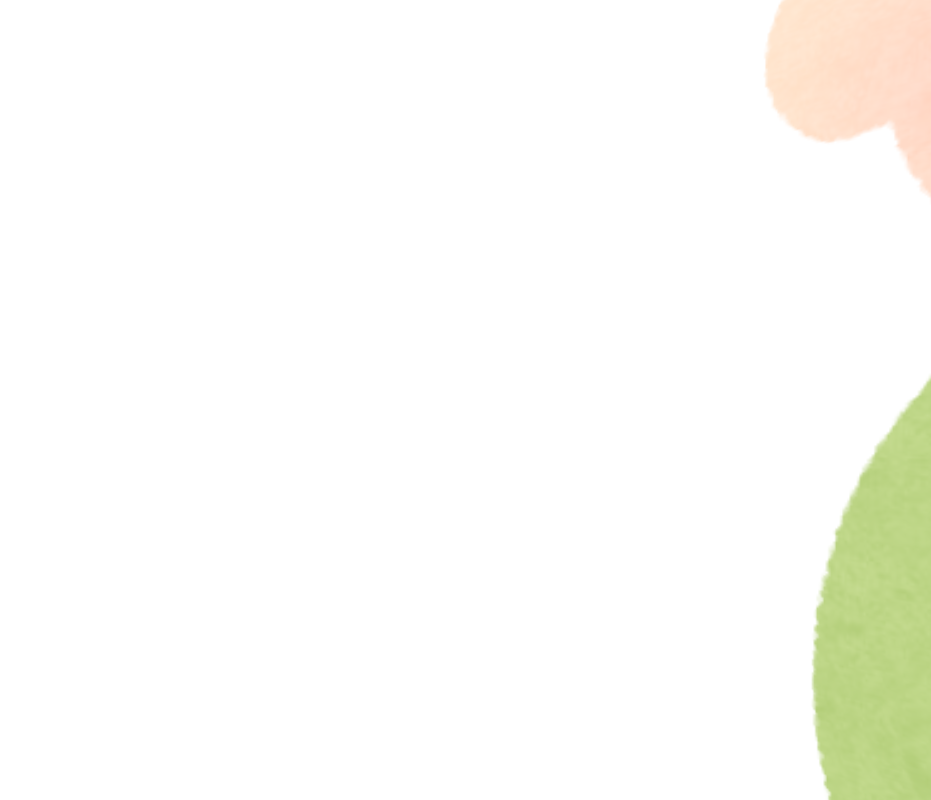
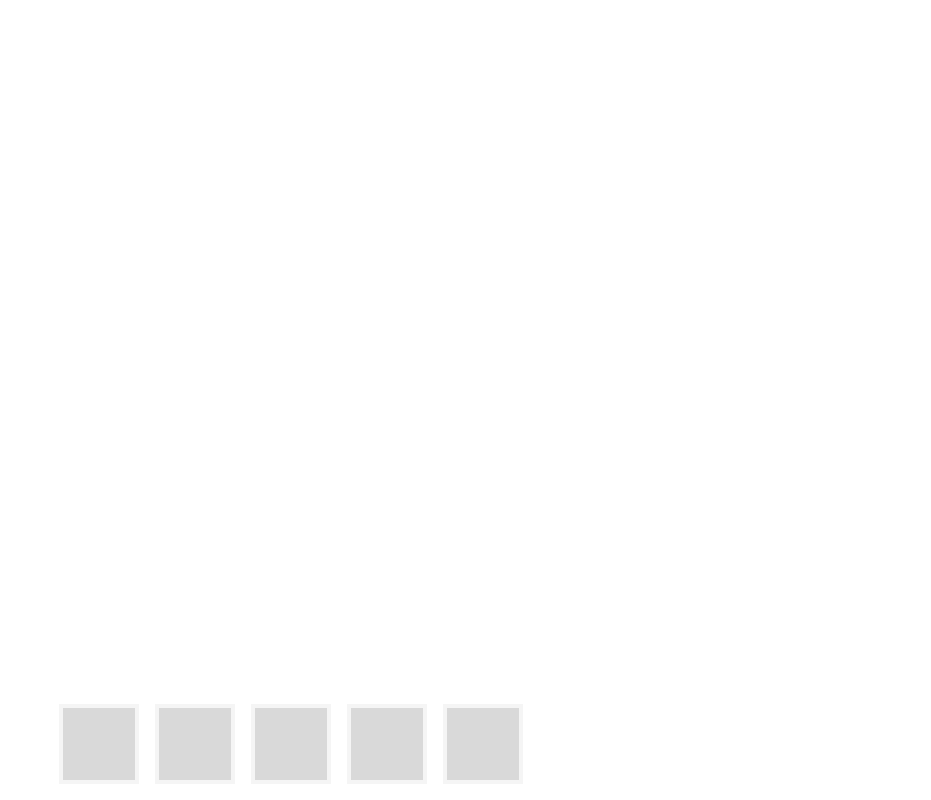
Before and after one commit to Tech-SummerCamp/tomonhun, a Next.js app: page /shooting in a window 1280 px wide. Shown: the whole page, without its empty margins (349-1280 px from the left). Built offline with nearby package versions, Linux system fonts and the light colour scheme.

Commit message:
名前表示、ストック

```diff
--- a/src/components/shooting/ShootingView.tsx
+++ b/src/components/shooting/ShootingView.tsx
@@ -1,27 +1,38 @@
-"use client"
+'use client';
 
-import { useEffect, useRef, useState } from 'react'
+import { useEffect, useRef, useState } from 'react';
 
+import { createTextTexture } from '@/lib/shooting/createTextTexture';
+import * as TWEEN from '@tweenjs/tween.js';
 import * as Three from 'three';
-import * as TWEEN from '@tweenjs/tween.js';
+import { OrbitControls } from 'three/examples/jsm/controls/OrbitControls.js';
 import type { Avatar } from '../../lib/shooting/avatar';
-import { OrbitControls } from 'three/examples/jsm/controls/OrbitControls.js';
 import { DeviceOrientationControls } from '../../lib/shooting/DeviceOrientationControls';
 import { Video } from './Camera';
+import { StockView } from './StockView';
 
 type Avatar3DObject = Avatar & {
-  isDestroyed: boolean,
-  mesh: Three.Mesh
+  isDestroyed: boolean;
+  object: Three.Object3D;
 };
 
-function floatAnimation(mesh: Three.Mesh, group: TWEEN.Group, sign?: number) {
-  const tween = new TWEEN.Tween(mesh.position)
-    .to({ y: mesh.position.y + Math.random() * 200 * (sign || 1) }, Math.random() * 3000 + 2000)
+type AvatarStock = Avatar;
+
+function floatAnimation(
+  obj: Three.Object3D,
+  group: TWEEN.Group,
+  sign?: number,
+) {
+  const tween = new TWEEN.Tween(obj.position)
+    .to(
+      { y: obj.position.y + Math.random() * 200 * (sign || 1) },
+      Math.random() * 3000 + 2000,
+    )
     .easing(TWEEN.Easing.Quadratic.InOut)
     .onUpdate((p) => {
-      mesh.position.y = p.y;
+      obj.position.y = p.y;
     })
-    .onComplete(() => floatAnimation(mesh, group, -(sign || 1)))
+    .onComplete(() => floatAnimation(obj, group, -(sign || 1)))
     .start();
   group.add(tween);
 }
@@ -33,14 +44,17 @@
   const cameraRef = useRef<Three.PerspectiveCamera>();
   const raycasterRef = useRef<Three.Raycaster>();
   const pointerRef = useRef<Three.Vector2>();
-  const objects = useRef<Avatar3DObject[]>()
-  const controlsRef = useRef<DeviceOrientationControls | OrbitControls>()
-  const tweenGroupRef = useRef<TWEEN.Group>()
+  const objects = useRef<Avatar3DObject[]>();
+  const controlsRef = useRef<DeviceOrientationControls | OrbitControls>();
+  const tweenGroupRef = useRef<TWEEN.Group>();
   const [orientationSupported, setOrientationSupported] = useState(false);
+  const [stock, setStock] = useState<AvatarStock[]>([]);
 
   useEffect(() => {
     if (!avatars) return;
-    objects.current = avatars.map(i => ({ ...i, isDestroyed: false }) as Avatar3DObject);
+    objects.current = avatars.map(
+      (i) => ({ ...i, isDestroyed: false }) as Avatar3DObject,
+    );
 
     const w = window.innerWidth;
     const h = window.innerHeight;
@@ -63,18 +77,20 @@
     raycasterRef.current = new Three.Raycaster();
     pointerRef.current = new Three.Vector2();
 
-
     const camera = new Three.PerspectiveCamera(45, w / h, 1, 10000);
-    camera.position.set(0, 0, 1000);
+    camera.position.set(1, 1, 1);
     cameraRef.current = camera;
     if (/Mobi|Android/i.test(navigator.userAgent)) {
       console.log('DeviceOrientation is supported');
-      setOrientationSupported(true)
+      setOrientationSupported(true);
       controlsRef.current = new DeviceOrientationControls(camera);
       rendererRef.current.setClearColor(0x000000, 0);
     } else {
       console.log('DeviceOrientation is not supported');
-      controlsRef.current = new OrbitControls(camera, rendererRef.current.domElement);
+      controlsRef.current = new OrbitControls(
+        camera,
+        rendererRef.current.domElement,
+      );
       rendererRef.current.setClearColor(0xffffff);
     }
     controlsRef.current.update();
@@ -85,7 +101,10 @@
       loader.load(avatar.imageUrl, (texture) => {
         if (!sceneRef.current || !tweenGroupRef.current) return;
         texture.type = Three.FloatType;
-        const geometry = new Three.PlaneGeometry(texture.image.width, texture.image.height);
+        const geometry = new Three.PlaneGeometry(
+          texture.image.width,
+          texture.image.height,
+        );
         const material = new Three.MeshBasicMaterial({
           map: texture,
           transparent: true,
@@ -93,14 +112,50 @@
         });
         // textureのサイズ取得
         const mesh = new Three.Mesh(geometry, material);
-        mesh.position.set((Math.random() * 5000) - 2500, (Math.random() * 5000) - 2500, (Math.random() * 5000) - 2500);
-        mesh.lookAt(camera.position);
         // 背面表示
         mesh.material.side = Three.DoubleSide;
 
-        avatar.mesh = mesh;
-        sceneRef.current.add(mesh);
-        floatAnimation(avatar.mesh, tweenGroupRef.current);
+        const {
+          texture: spriteTexture,
+          width: texWidth,
+          height: texHeight,
+        } = createTextTexture({ fontSize: 64, text: avatar.name });
+        const spriteMaterial = new Three.SpriteMaterial({
+          map: spriteTexture,
+          transparent: true,
+        });
+        const sprite = new Three.Sprite(spriteMaterial);
+        const ratio = texWidth / texHeight;
+        sprite.scale.set(100 * ratio, 100, 1);
+        sprite.position.y += texture.image.height / 2 + 50;
+
+        const group = new Three.Group();
+        group.add(mesh);
+        group.add(sprite);
+
+        // どれにRaycastが当たるかわからんので
+        group.userData.avatar = avatar;
+        mesh.userData.avatar = avatar;
+        avatar.object = group;
+
+        // 方向、位置を指定
+        group.position.set(
+          Math.random() * 5000 - 2500,
+          Math.random() * 5000 - 2500,
+          Math.random() * 5000 - 2500,
+        );
+        const direction = new Three.Vector3()
+          .subVectors(group.position, camera.position)
+          .normalize();
+        const initialDirection = new Three.Vector3(0, 0, 1);
+        const quaternion = new Three.Quaternion().setFromUnitVectors(
+          initialDirection,
+          direction,
+        );
+        group.quaternion.copy(quaternion);
+        group.up.set(0, 1, 0);
+        sceneRef.current.add(group);
+        floatAnimation(avatar.object, tweenGroupRef.current);
       });
     }
 
@@ -114,7 +169,7 @@
       }
     };
 
-    window.addEventListener("resize", handleResize);
+    window.addEventListener('resize', handleResize);
 
     const tick = () => {
       if (tweenGroupRef.current) {
@@ -134,7 +189,7 @@
     tick();
 
     return () => {
-      window.removeEventListener("resize", handleResize);
+      window.removeEventListener('resize', handleResize);
       if (rendererRef.current) {
         elm?.removeChild(rendererRef.current.domElement);
       }
@@ -144,23 +199,41 @@
   const handlePointerDown = (event: React.PointerEvent<HTMLDivElement>) => {
     if (cameraRef.current && raycasterRef.current && sceneRef.current) {
       const x = (event.clientX / window.innerWidth) * 2 - 1;
-      const y = - (event.clientY / window.innerHeight) * 2 + 1;
+      const y = -(event.clientY / window.innerHeight) * 2 + 1;
 
-      raycasterRef.current.setFromCamera(new Three.Vector2(x, y), cameraRef.current);
+      raycasterRef.current.setFromCamera(
+        new Three.Vector2(x, y),
+        cameraRef.current,
+      );
 
       // calculate objects intersecting the picking ray
-      const intersects = raycasterRef.current.intersectObjects(sceneRef.current.children);
+      const intersects = raycasterRef.current.intersectObjects(
+        sceneRef.current.children,
+      );
       for (const obj of intersects) {
-        obj.object.removeFromParent();
+        if (obj.object.userData.avatar) {
+          const avatar = obj.object.userData.avatar as Avatar3DObject;
+          avatar.object.removeFromParent();
+          setStock((prev) => [...prev, avatar]);
+        }
       }
     }
   };
 
   return (
     <div>
-      <Video disable={!orientationSupported} className={!orientationSupported ? "hidden" : ""} style={{ position: "fixed", left: 0, top: 0 }} />
-      <div ref={mountRef} onPointerDown={handlePointerDown} className='bg-transparent fixed top-0 left-0'
-        style={{ position: "fixed", left: 0, top: 0 }} />
+      <Video
+        disable={!orientationSupported}
+        className={!orientationSupported ? 'hidden' : ''}
+        style={{ position: 'fixed', left: 0, top: 0 }}
+      />
+      <div
+        ref={mountRef}
+        onPointerDown={handlePointerDown}
+        className='bg-transparent fixed top-0 left-0'
+        style={{ position: 'fixed', left: 0, top: 0 }}
+      />
+      <StockView avatars={stock} />
     </div>
   );
 }
--- /dev/null
+++ b/src/components/shooting/StockView.tsx
@@ -0,0 +1,36 @@
+import type { Avatar } from '@/lib/shooting/avatar';
+
+export function StockView({ avatars }: { avatars: Avatar[] }) {
+  return (
+    <div className='flex gap-4 w-full bottom-4 justify-center fixed'>
+      {/* {avatars.map((avatar, index) => (
+        <div key={index} className="stock-view__avatar">
+          <img src={avatar.imageUrl} alt={avatar.name} />
+          <p>{avatar.message}</p>
+        </div>
+      ))} */}
+      {avatars.map((item, index) => (
+        <div
+          key={index}
+          className='bg-[#D9D9D9] border-[#F5F5F5] border-4 w-20 max-h-20 aspect-square'
+        >
+          <img
+            src={item.imageUrl}
+            alt='avatar'
+            className='max-w-[72px] max-h-[72px] aspect-auto m-auto'
+          />
+          {/* <p>message</p> */}
+        </div>
+      ))}
+      {Array.from({ length: 5 - avatars.length }).map((_, index) => (
+        <div
+          key={index}
+          className='bg-[#D9D9D9] border-[#F5F5F5] border-4 w-20 max-h-20 aspect-square'
+        >
+          {/* <img src="https://placehold.jp/80x80.png" alt="avatar" className="max-w-16 max-h-16 aspect-auto" /> */}
+          {/* <p>message</p> */}
+        </div>
+      ))}
+    </div>
+  );
+}
--- /dev/null
+++ b/src/lib/shooting/createTextTexture.ts
@@ -0,0 +1,70 @@
+'use client';
+import * as THREE from 'three';
+// https://qiita.com/mtoutside/items/b1e6adb8ca60c14a8ee4#canavas%E3%81%AB%E3%83%86%E3%82%AD%E3%82%B9%E3%83%88%E3%82%92%E6%8F%8F%E7%94%BB%E3%81%97%E3%81%A6%E3%83%86%E3%82%AF%E3%82%B9%E3%83%81%E3%83%A3%E3%82%92%E4%BD%9C%E3%82%8B
+
+/**
+ * 2D Canvasからテクスチャを作成する
+ * @param {Object} options
+ * @param {stirng} options.text 描画したい文字列
+ * @param {number} options.fontSize フォントサイズ
+ * @return {Object} テクスチャを返す。
+ * @memberof Canvas
+ */
+export function createTextTexture(options: { fontSize: number; text: string }) {
+  const paddingX = 24; // 文字の周りの余白
+  const paddingY = 12; // 文字の周りの余白
+  // Canvas要素を作成
+  const canvas = document.createElement('canvas');
+  const ctx = canvas.getContext('2d') as CanvasRenderingContext2D;
+
+  // measureTextするためいったん設定
+  const fontFamily = 'sans-serif';
+  ctx.font = `bold ${options.fontSize * window.devicePixelRatio}px '${fontFamily}'`;
+  const textWidth = ctx.measureText(options.text); // 文字の横幅を取得
+
+  // dprに対応したサイズを計算
+  const width = textWidth.width + paddingX * 2;
+  const height = options.fontSize * window.devicePixelRatio + paddingY * 2; // 文字に合わせて高さを調整。ここの高さは任意で
+  // 幅を指定
+  canvas.width = width;
+  canvas.height = height;
+
+  // 背景描画、RoundedRectを描画
+  ctx.fillStyle = '#D9D9D9';
+  // ctx.fillRect(0, 0, width, height);
+  const cornerRadius = Math.min(width, height) / 4;
+  ctx.beginPath();
+  ctx.moveTo(cornerRadius, 0);
+  ctx.lineTo(width - cornerRadius, 0);
+  ctx.quadraticCurveTo(width, 0, width, cornerRadius);
+  ctx.lineTo(width, height - cornerRadius);
+  ctx.quadraticCurveTo(width, height, width - cornerRadius, height);
+  ctx.lineTo(cornerRadius, height);
+  ctx.quadraticCurveTo(0, height, 0, height - cornerRadius);
+  ctx.lineTo(0, cornerRadius);
+  ctx.quadraticCurveTo(0, 0, cornerRadius, 0);
+  ctx.fill();
+
+  // 中央にテキストを描画
+  ctx.font = `bold ${options.fontSize * window.devicePixelRatio}px '${fontFamily}'`;
+  ctx.textAlign = 'left';
+  ctx.textBaseline = 'top';
+  ctx.fillStyle = 'rgba(0, 0, 0, 1.0)';
+  // ctx.fillStyle = 'rgba(255, 255, 255, 1.0)';
+  ctx.fillText(options.text, paddingX, paddingY); // 文字が途切れないように調整。数値はよしなに
+
+  // ↓canvasの文字を確認したいとき。テキストを描画したcanvasをbodyに追加しているだけです。
+  // document.body.appendChild(canvas);
+  // canvas.style.backgroundColor = '#933';
+  // canvas.style.position = 'relative';
+
+  // テクスチャを作成
+  const texture = new THREE.CanvasTexture(canvas);
+  texture.needsUpdate = false;
+  // ↓ここら辺の設定をしておかないとthree.jsでエラーが出る時がある
+  texture.minFilter = THREE.LinearFilter;
+  texture.magFilter = THREE.LinearFilter;
+  texture.format = THREE.RGBAFormat;
+
+  return { texture, width, height };
+}
```
Also changed, not shown: src/app/shooting/page.tsx (+31 -23 lines), src/lib/shooting/DeviceOrientationControls.ts (+70 -60 lines).
